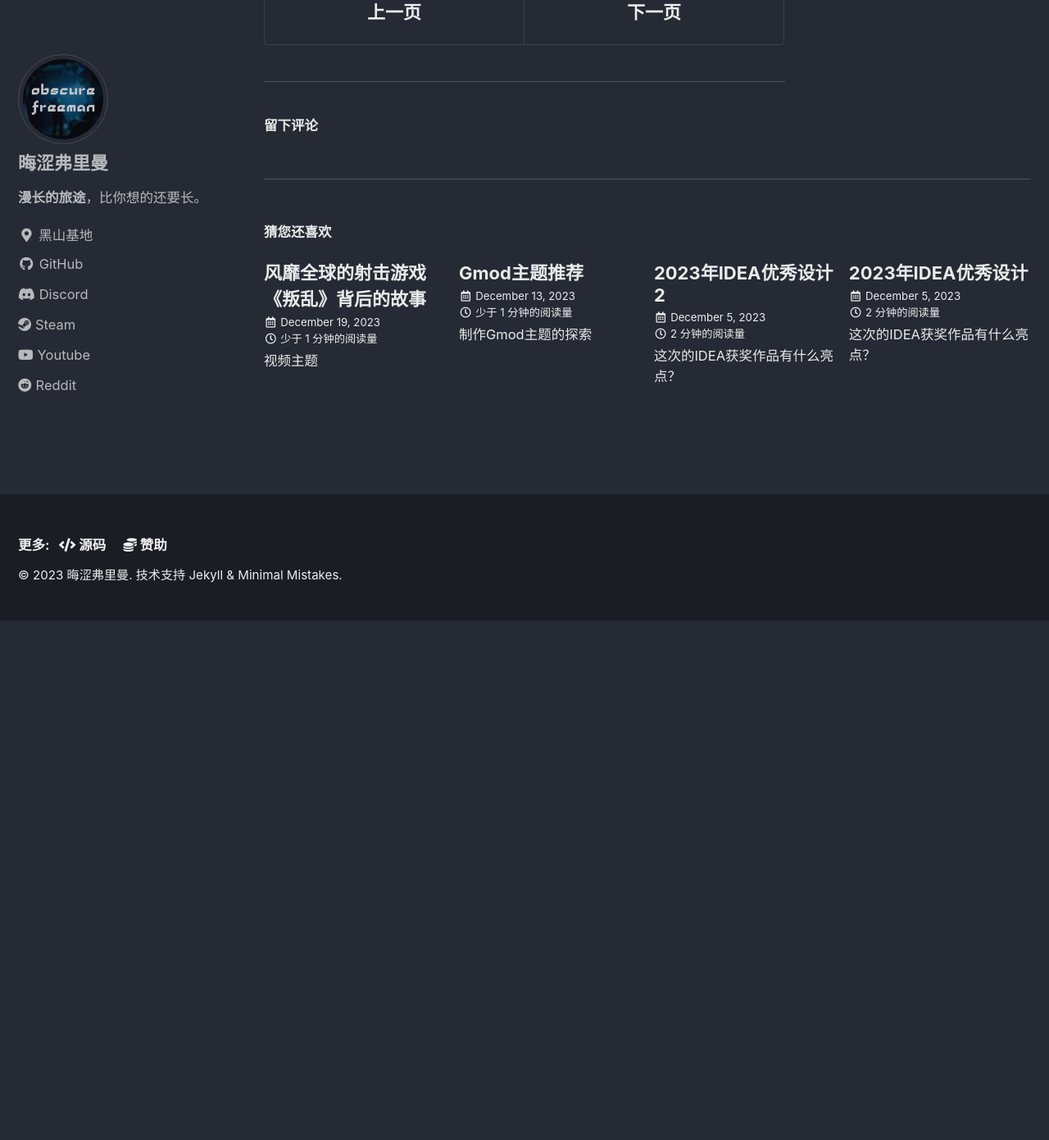
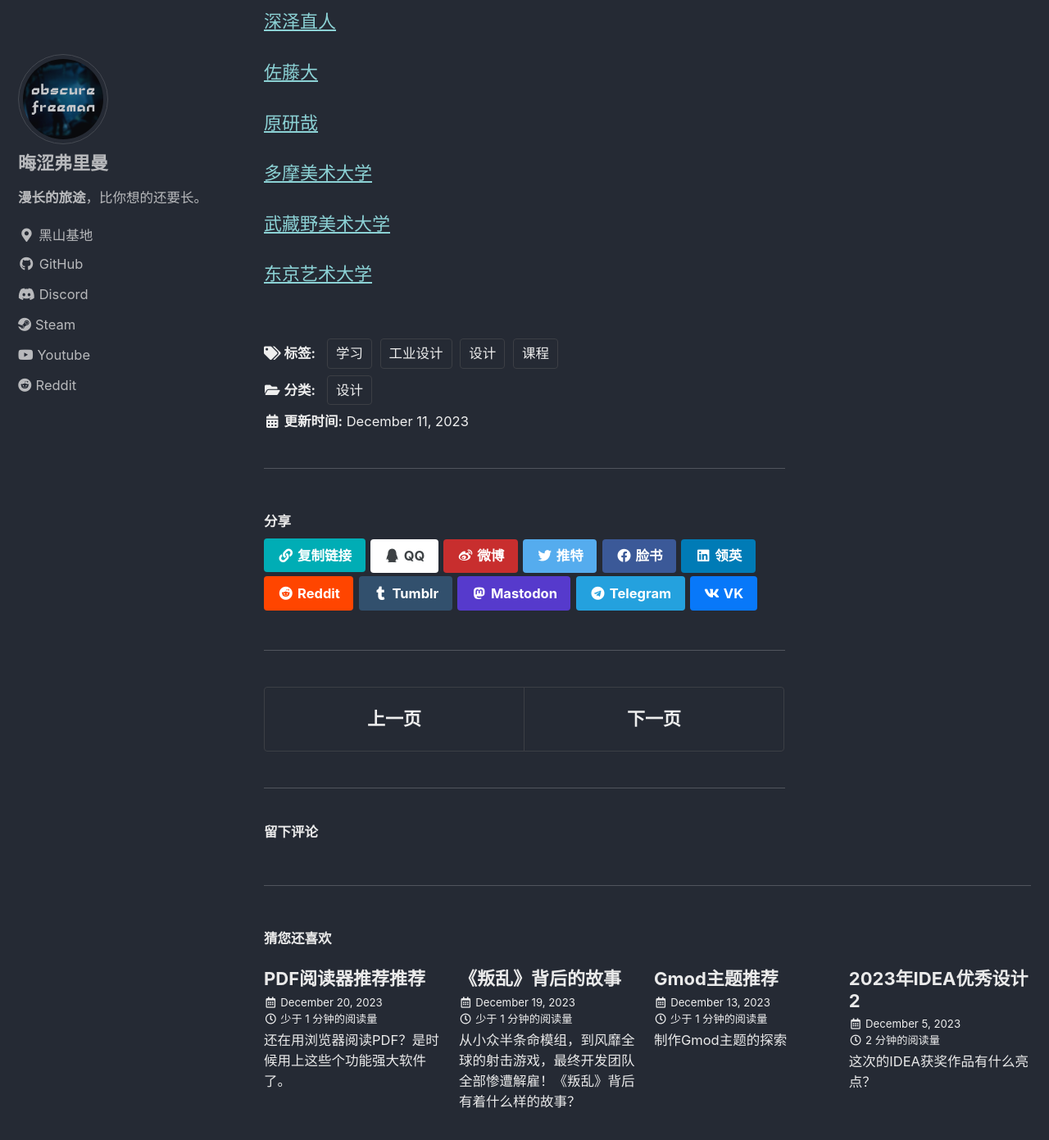
Before and after one commit to obscurefreeman/blog, a Jekyll site: the page built from _posts/2023-12-11-设计资源.md, in a window 1280 px wide and 1400 px high, scrolled down 1889 px. Shown: the top 1391 px of the window at 82% size. Built offline with Jekyll 4.4.1, drawn with Linux system fonts in a browser that asks for light colours; cached includes are drawn as plain includes; nearby versions of some CDN libraries; library files that are not in the unit come from our copies; a script that is not in the unit is left out; comment, search, counter and statistics services are not loaded; before the commit the page ends 2646 px from its top, so only the background shows below that; some of the changed text lies outside the part shown.

Commit message:
更新博客

```diff
--- a/_posts/2023-12-11-设计资源.md
+++ b/_posts/2023-12-11-设计资源.md
@@ -29,3 +29,29 @@ Pinterest是一个以图像为主的社交媒体平台，用户可以在上面
 ## [Dribbble](https://dribbble.com)
 
 Dribbble是一个专注于设计领域的社交平台，设计师可以在这里展示和分享他们的作品。您可以浏览各种设计项目，包括UI设计、图标设计、动画等。Dribbble还提供了设计师之间的交流和合作机会，是一个与设计师社区互动的好地方。
+
+# 其他网站
+
+## 国内网站
+
+[站酷ZCOOL](https://www.zcool.com.cn/)
+
+[花瓣网](https://huaban.com/)
+
+[普象网](https://www.puxiang.com/)
+
+[BillWang 工业设计网](https://billwang.net/default.html)
+
+## 日本网站
+
+[深泽直人](https://naotofukasawa.com)
+
+[佐藤大](www.nendo.jp)
+
+[原研哉](www.ndc.co.jp)
+
+[多摩美术大学](www.tamabi.ac.jp)
+
+[武藏野美术大学](www.musabi.ac.jp)
+
+[东京艺术大学](www.geidai.ac.jp)
```
Also changed, not shown: _posts/2023-12-19-《叛乱》背后的故事.md (added, +18 -0 lines), _posts/2023-12-19-风靡全球的射击游戏《叛乱》背后的故事.md (deleted, +0 -9 lines), _posts/2023-12-20-PDF阅读器推荐.md (added, +29 -0 lines), _posts/Untitled.md (added).
